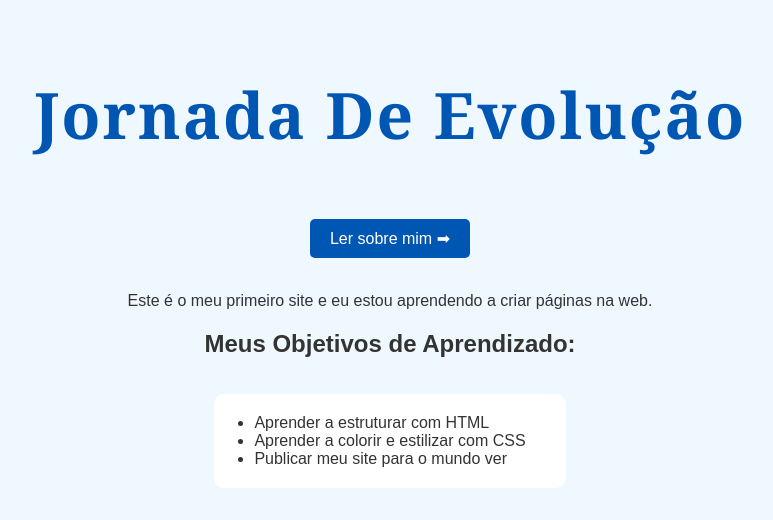
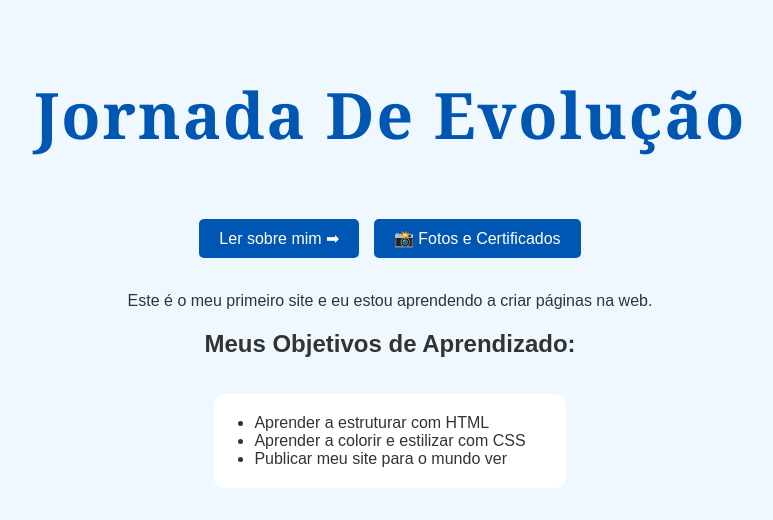
Before and after one commit to cleytongouvea/Meu_Primeiro_Site, a plain HTML site: page index.html in a window 1280 px wide. Shown: the top 520 px of the page, without its empty margins (250-1023 px from the left). Drawn offline with Linux system fonts and the light colour scheme.

Commit message:
Update index.html

```diff
--- a/index.html
+++ b/index.html
@@ -45,6 +45,7 @@
   <h1>Jornada De Evolução</h1>
   <br>
   <a href="sobre.html" style="display: inline-block; background-color: #0056b3; color: white; padding: 10px 20px; text-decoration: none; border-radius: 5px;">Ler sobre mim &#10145;</a>
+ <a href="fotos_certificados.html" style="display: inline-block; background-color: #0056b3; color: white; padding: 10px 20px; text-decoration: none; border-radius: 5px; margin-left: 10px;">📸 Fotos e Certificados</a>
   <br><br>
   <p>Este é o meu primeiro site e eu estou aprendendo a criar páginas na web.</p>
 </p>
```
